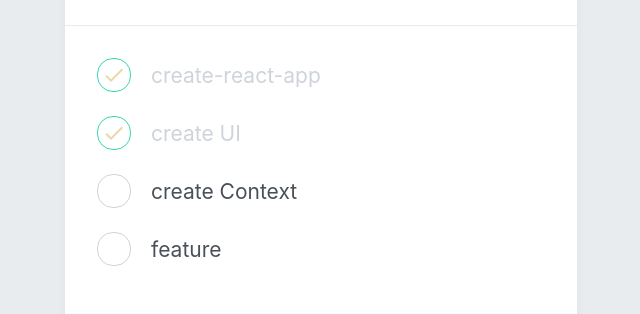
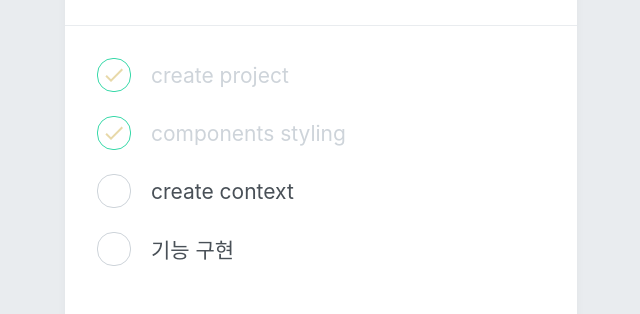
Before and after one commit to Taeyeon-Lim/react-toDoList, a React (Create React App) app: page / in a window 1280 px wide. Shown: the part 295-609 px from the top of the page, without its empty margins (319-959 px from the left). Built offline with nearby package versions, Linux system fonts and the light colour scheme.

Commit message:
feature/check (toggle), list item (remove)

```diff
--- a/src/Comonents/TodoContext.js
+++ b/src/Comonents/TodoContext.js
@@ -14,7 +14,7 @@
   {
     id: 3,
     text: 'create context ',
-    done: true,
+    done: false,
   },
   {
     id: 4,
--- a/src/Comonents/TodoItem.js
+++ b/src/Comonents/TodoItem.js
@@ -1,5 +1,7 @@
+import react from 'react';
 import { MdDone, MdDelete } from 'react-icons/md';
 import styled, { css } from 'styled-components';
+import { useTodoDispatch } from './TodoContext';
 
 // 왼쪽 체크 아이콘
 const CheckCircle = styled.div`
@@ -62,15 +64,29 @@
 `;
 
 function TodoItem({ id, done, text }) {
+  const dispatch = useTodoDispatch();
+  const onToggle = () =>
+    dispatch({
+      type: 'TOGGLE',
+      id,
+    });
+  const onRemove = () =>
+    dispatch({
+      type: 'REMOVE',
+      id,
+    });
+
   return (
     <TodoItemBlock>
-      <CheckCircle done={done}>{done && <MdDone />}</CheckCircle>
+      <CheckCircle done={done} onClick={onToggle}>
+        {done && <MdDone />}
+      </CheckCircle>
       <Text done={done}>{text}</Text>
-      <Remove>
+      <Remove onClick={onRemove}>
         <MdDelete />
       </Remove>
     </TodoItemBlock>
   );
 }
 
-export default TodoItem;
+export default react.memo(TodoItem);
--- a/src/Comonents/TodoList.js
+++ b/src/Comonents/TodoList.js
@@ -1,4 +1,5 @@
 import styled from 'styled-components';
+import { useTodoState } from './TodoContext';
 import TodoItem from './TodoItem';
 
 const TodoListBlock = styled.div`
@@ -8,12 +9,17 @@
 `;
 
 function TodoList() {
+  const todos = useTodoState();
   return (
     <TodoListBlock>
-      <TodoItem text='create-react-app' done={true} />
-      <TodoItem text='create UI' done={true} />
-      <TodoItem text='create Context' done={false} />
-      <TodoItem text='feature' done={false} />
+      {todos.map(todo => (
+        <TodoItem
+          key={todo.id}
+          id={todo.id}
+          text={todo.text}
+          done={todo.done}
+        />
+      ))}
     </TodoListBlock>
   );
 }
```
Also changed, not shown: 1 other file (tests, documents, lock files or other folders).
